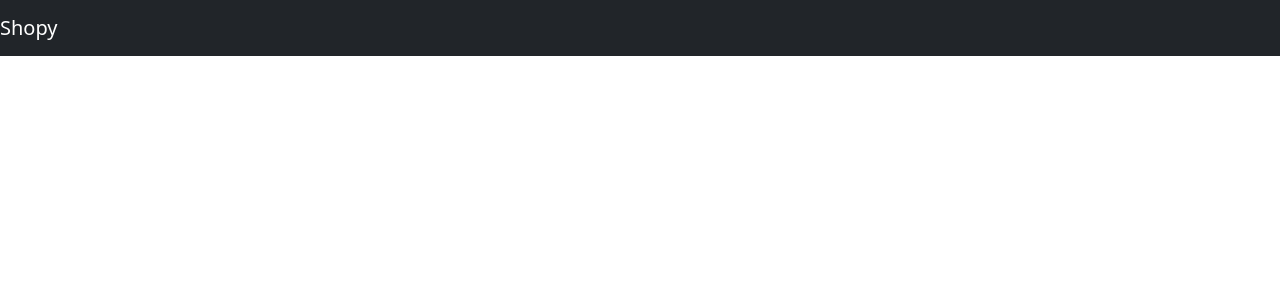
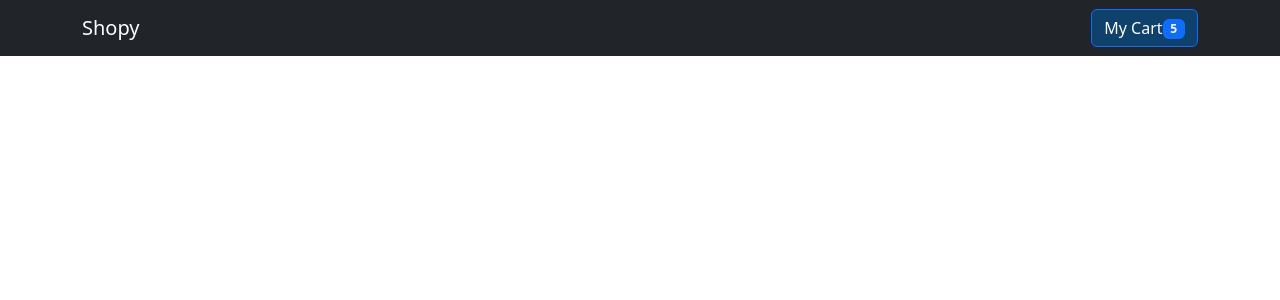
Before and after one commit to SomyaBhatnagar19/ShppingWebsite, a React (Create React App) app: page / in a window 1280 px wide. Shown: the top 300 px of the page. Built offline with nearby package versions, Linux system fonts and the light colour scheme.

Commit message:
Making the cart component.

```diff
--- /dev/null
+++ b/src/Cart.js
@@ -0,0 +1,39 @@
+import React, { useState } from 'react';
+import { Modal } from 'react-bootstrap';
+
+const Cart = () => {
+  const [showModal, setShowModal] = useState(true); // Initially set to true to show the cart
+
+  const toggleModal = () => {
+    setShowModal(!showModal);
+  };
+
+  const cartItems = [
+    { id: 1, name: 'Product 1', price: 20 },
+    { id: 2, name: 'Product 2', price: 30 },
+    { id: 3, name: 'Product 3', price: 25 }
+  ];
+
+  return (
+    <Modal show={showModal} onHide={toggleModal} backdrop="static" keyboard={false}>
+      <Modal.Header closeButton>
+        <Modal.Title>Your Cart</Modal.Title>
+      </Modal.Header>
+      <Modal.Body>
+        <ul className="list-group">
+          {cartItems.map(item => (
+            <li key={item.id} className="list-group-item">
+              {item.name} - Rs. {item.price}
+            </li>
+          ))}
+        </ul>
+      </Modal.Body>
+      <Modal.Footer>
+        <p>Total: Rs. {cartItems.reduce((total, item) => total + item.price, 0)}</p>
+        <button className="btn btn-primary">Checkout</button>
+      </Modal.Footer>
+    </Modal>
+  );
+};
+
+export default Cart;
--- a/src/Header.js
+++ b/src/Header.js
@@ -1,10 +1,27 @@
-import React from 'react';
-import { Navbar } from 'react-bootstrap';
+import React, { useState } from 'react';
+import { Navbar, Container, Button, Badge } from 'react-bootstrap';
+import Cart from './Cart'; // Import the Cart component
 
 const Header = () => {
+  const [showCart, setShowCart] = useState(false);
+  const cartItemsCount = 5; // Replace with your actual cart item count
+
+  const toggleCart = () => {
+    setShowCart(prevShowCart => !prevShowCart);
+  };
+
   return (
     <Navbar bg="dark" variant="dark">
-      <Navbar.Brand href="#home">Shopy</Navbar.Brand>
+      <Container>
+        <Navbar.Brand href="#home">Shopy</Navbar.Brand>
+        <Button onClick={toggleCart} style={{backgroundColor: '#0e416c'}}>
+           My Cart
+          <Badge style={{backgroundColor: '#dcedf9'}} className="ml-1">
+            {cartItemsCount}
+          </Badge>
+        </Button>
+        {showCart && <Cart />}
+      </Container>
     </Navbar>
   );
 };
```
